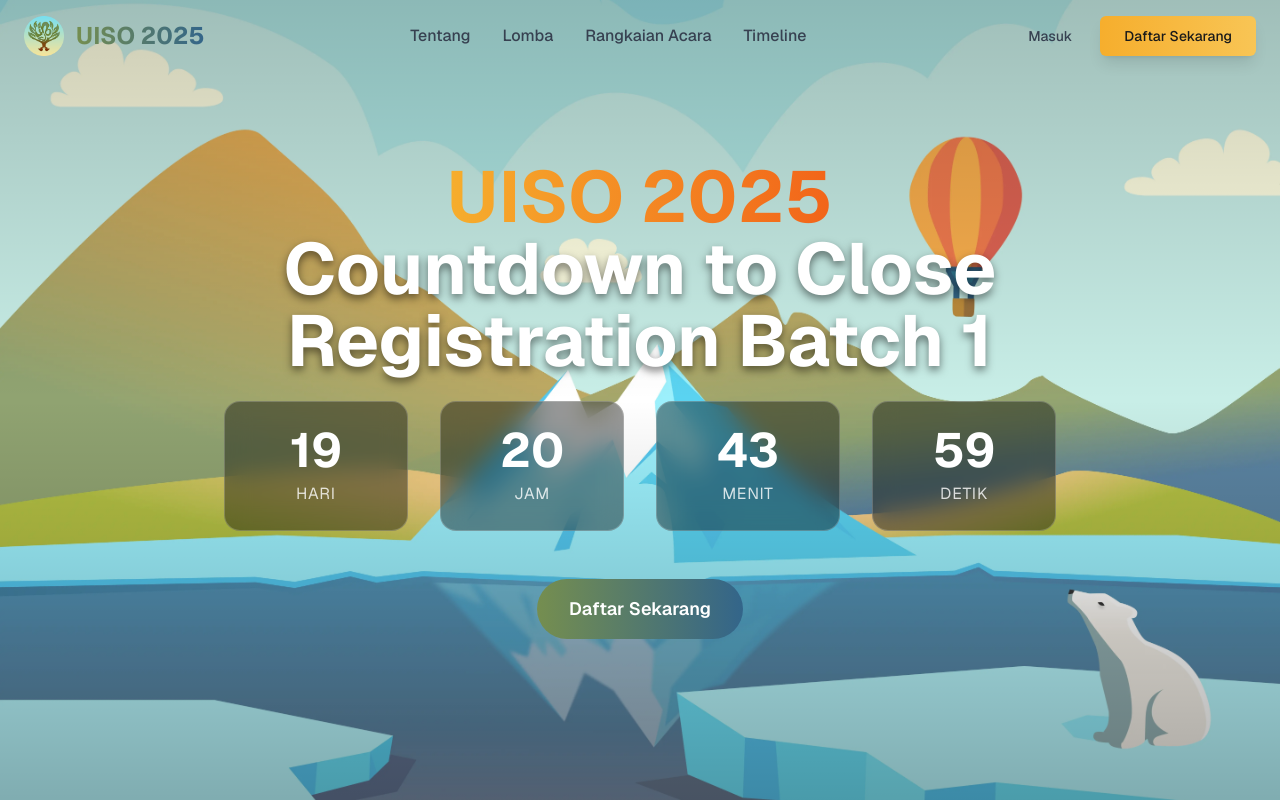
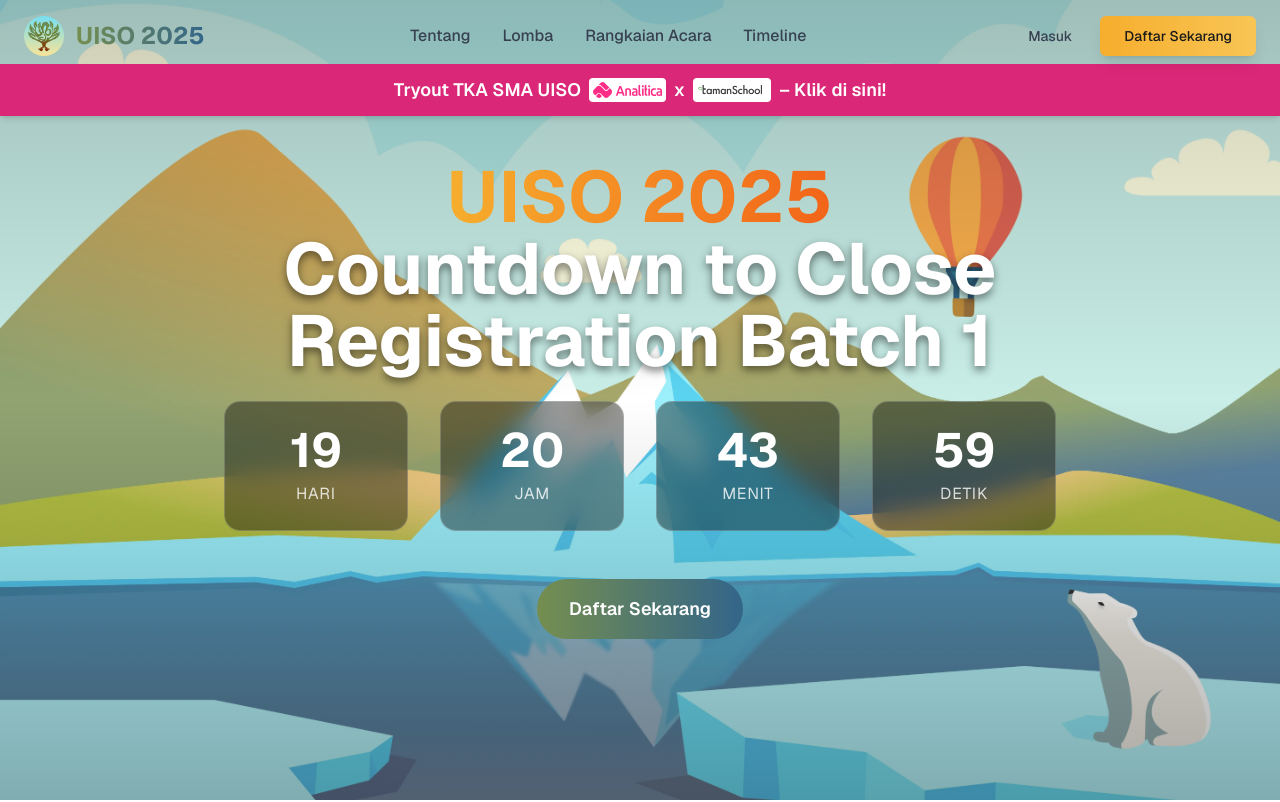
Before and after one commit to malekith089/uiso, a Next.js app: page / in a window 1280 px wide. Shown: the top 802 px of the page. Built offline with nearby package versions, Linux system fonts and the light colour scheme.

Commit message:
Added TKA and Update twibbon link

```diff
--- a/app/dashboard/pendaftaran/page.tsx
+++ b/app/dashboard/pendaftaran/page.tsx
@@ -1053,7 +1053,7 @@ const openSubjectSelection = (registration: Registration) => {
                             <button
                               type="button"
                               onClick={() => {
-                                const twibbonUrl = 'https://drive.google.com/file/d/18LHw2FBslJKG26qye6SM0fe9WcdmnYe7/view?usp=drive_link'
+                                const twibbonUrl = 'https://bingkai.in/uiso2025'
                                 const link = document.createElement('a')
                                 link.href = twibbonUrl
                                 link.download = 'Twibbon-UISO-2025.png'
--- a/app/page.tsx
+++ b/app/page.tsx
@@ -13,6 +13,42 @@ export default function UisoLandingPage() {
   return (
     <div className="min-h-screen bg-background">
       <Navbar />
+
+        {/* Promo Banner */}
+<div className="fixed top-[64px] left-0 w-full bg-pink-600 text-white z-40 shadow-md">
+  <a
+    href="https://web.analitica.id/explore/%23p2025.uiso"
+    target="_blank"
+    rel="noopener noreferrer"
+    className="flex items-center justify-center gap-2 px-4 py-3 flex-wrap text-center"
+  >
+    <span className="font-semibold text-base md:text-lg">
+      Tryout TKA SMA UISO
+    </span>
+
+    {/* Logo Analitica */}
+    <img
+      src="images/logo-analitica.svg"
+      alt="Analitica Logo"
+      className="h-6 w-auto bg-white rounded p-1"
+    />
+
+    <span className="font-semibold text-base md:text-lg">x</span>
+
+    {/* Logo TamanSchool */}
+    <img
+      src="images/tamanschool.png"
+      alt="TamanSchool Logo"
+      className="h-6 w-auto bg-white rounded p-1"
+    />
+
+    <span className="font-semibold text-base md:text-lg">
+      – Klik di sini!
+    </span>
+  </a>
+</div>
+
+
       <main>
         <CountdownSection />
         <AboutSection />
```
Also changed, not shown: public/images/logo-analitica.svg (added), public/images/tamanschool.png (added).
